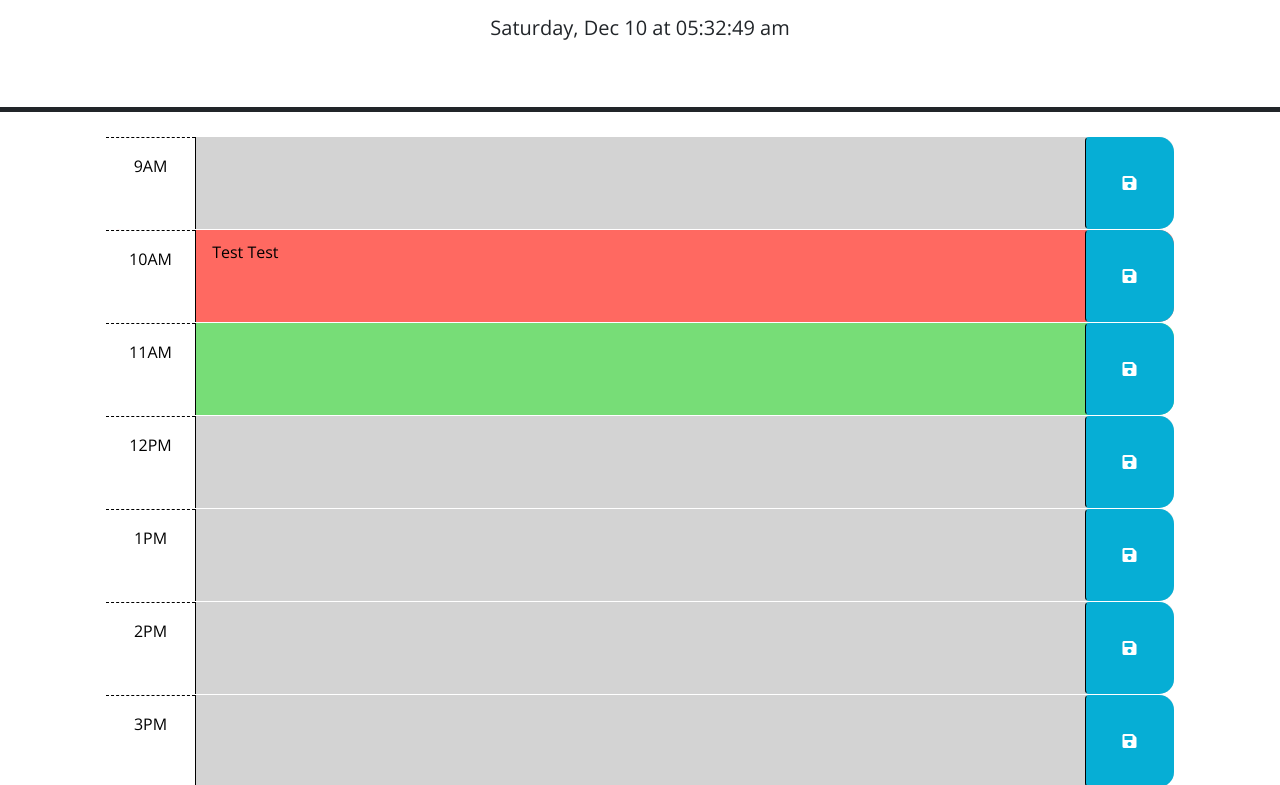
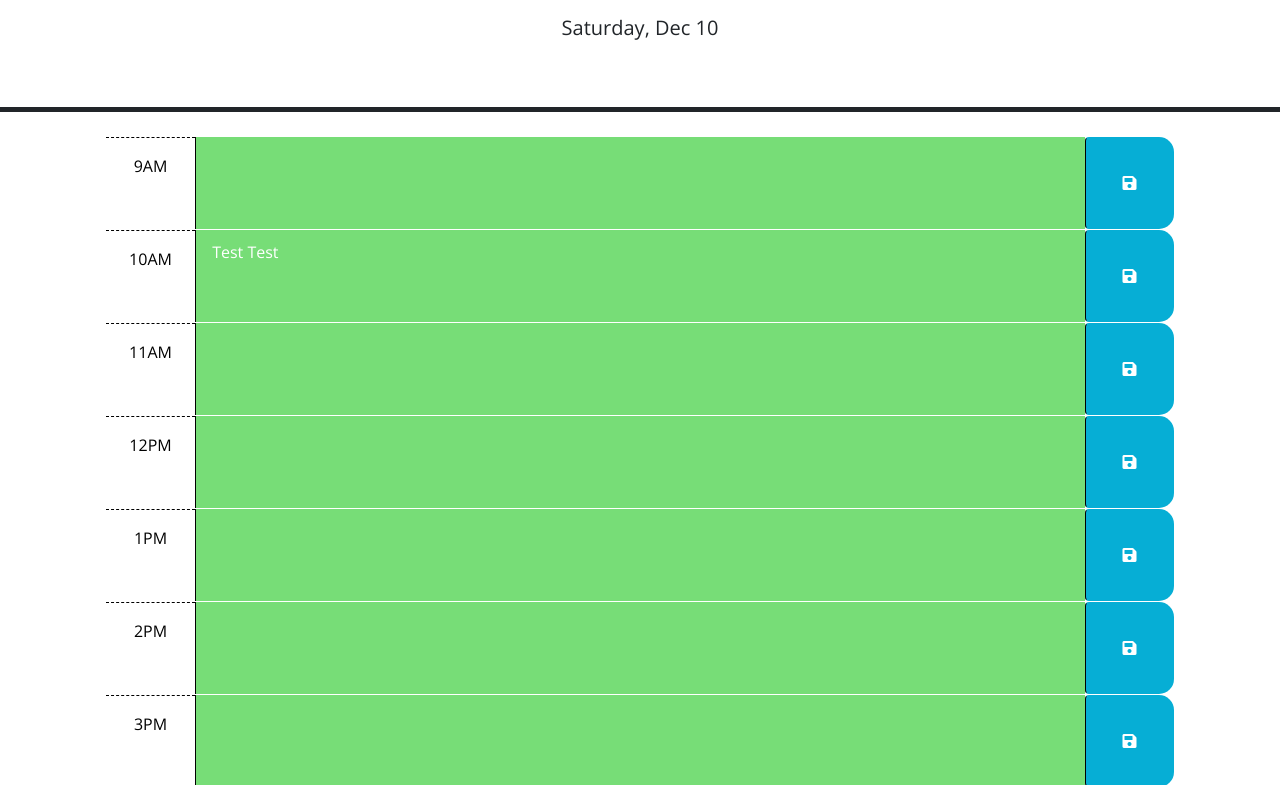
Before and after one commit to stevendepauw/Work-Project-Planner, a plain HTML site: page index.html in a window 1280 px wide. Shown: the part 166-951 px from the top of the page. Drawn offline with nearby package versions, Linux system fonts and the light colour scheme.

Commit message:
added more jscript

```diff
--- a/Assets/js/script.js
+++ b/Assets/js/script.js
@@ -22,37 +22,53 @@ $(function () {
     // TODO: Add code to display the current date in the header of the page.
   });
 
-let today = dayjs().format('dddd, MMM DD [at] hh:mm:ss a');
+let today = dayjs().format("dddd, MMM DD");
 let theHour = dayjs().hour();
-// console.log(today);
-// console.log(theHour);
 let timeDisplay = $("#currentDay");
 let taskToSave = $(".saveBtn");
-let timeBlock = $(".time-block");
-let ppf = timeBlock;
-
-
+let ppf = $(".description");
 
 // $(".target:nth-child(2)").addClass(“animated bounce”);
-
-// console.log(ppf.nth)
 
 function displayTime() {
   timeDisplay.text(today);
 }
 
-// function setColor() {
-//   ppf.each(function() {
-//     let hour = $(this.attr("id"));
+function setColor() {
+  ppf.each(function() {
+    let hour = $(this).attr("id")
 
-//     if(theHour > hour) {
+    if(theHour > hour) {
+      $(this).addClass("past");
+      $(this).removeClass("present");
+    }
+    else if(theHour == hour) {
+      $(this).addClass("present");
+      $(this).removeClass("future");
+    }
+    else {
+      $(this).addClass("future");
+      $(this).removeClass("past");
+    }
+  })
+}
 
-//     }
-//   })
-// }
+// let test = $("#10").val();
+// console.log(test);
 
+$(".saveBtn").on("click", function () {
+  // Get nearby values of the description in JQuery
+  var text = $(this).siblings(".description").val();
+  var time = $(this).siblings(".description").attr("id");
+  console.log(text);
+  console.log(time);
 
+  // Save text in local storage
+  localStorage.setItem(time, text);
+})
 // taskToSave.on("click", saveTask);
 
 displayTime();
 setInterval(displayTime, 1000);
+setColor();
+setInterval(setColor, 60000);
--- a/index.html
+++ b/index.html
@@ -40,7 +40,7 @@
         -->
 
       <!-- Example of a past time block. The "past" class adds a gray background color. -->
-      <div  class="row time-block past">
+      <div  class="row time-block">
         <div class="col-2 col-md-1 hour text-center py-3">9AM</div>
         <textarea id="9" class="col-8 col-md-10 description" rows="3"> </textarea>
         <button class="btn saveBtn col-2 col-md-1" aria-label="save">
@@ -49,7 +49,7 @@
       </div>
 
       <!-- Example of a a present time block. The "present" class adds a red background color. -->
-      <div class="row time-block present">
+      <div class="row time-block">
         <div class="col-2 col-md-1 hour text-center py-3">10AM</div>
         <textarea id="10" class="col-8 col-md-10 description" rows="3"> Test Test</textarea>
         <button class="btn saveBtn col-2 col-md-1" aria-label="save">
@@ -58,7 +58,7 @@
       </div>
 
       <!-- Example of a future time block. The "future" class adds a green background color. -->
-      <div class="row time-block future">
+      <div class="row time-block">
         <div class="col-2 col-md-1 hour text-center py-3">11AM</div>
         <textarea id="11" class="col-8 col-md-10 description" rows="3"> </textarea>
         <button class="btn saveBtn col-2 col-md-1" aria-label="save">
@@ -66,7 +66,7 @@
         </button>
       </div>
 
-      <div class="row time-block past">
+      <div class="row time-block">
         <div class="col-2 col-md-1 hour text-center py-3">12PM</div>
         <textarea id="12" class="col-8 col-md-10 description" rows="3"> </textarea>
         <button class="btn saveBtn col-2 col-md-1" aria-label="save">
@@ -74,7 +74,7 @@
         </button>
       </div>
 
-      <div class="row time-block past">
+      <div class="row time-block">
         <div class="col-2 col-md-1 hour text-center py-3">1PM</div>
         <textarea id="13" class="col-8 col-md-10 description" rows="3"> </textarea>
         <button class="btn saveBtn col-2 col-md-1" aria-label="save">
@@ -82,7 +82,7 @@
         </button>
       </div>
 
-      <div class="row time-block past">
+      <div class="row time-block">
         <div class="col-2 col-md-1 hour text-center py-3">2PM</div>
         <textarea id="14" class="col-8 col-md-10 description" rows="3"> </textarea>
         <button class="btn saveBtn col-2 col-md-1" aria-label="save">
@@ -90,7 +90,7 @@
         </button>
       </div>
 
-      <div class="row time-block past">
+      <div class="row time-block">
         <div class="col-2 col-md-1 hour text-center py-3">3PM</div>
         <textarea id="15" class="col-8 col-md-10 description" rows="3"> </textarea>
         <button class="btn saveBtn col-2 col-md-1" aria-label="save">
@@ -98,7 +98,7 @@
         </button>
       </div>
 
-      <div class="row time-block past">
+      <div class="row time-block">
         <div class="col-2 col-md-1 hour text-center py-3">4PM</div>
         <textarea id="16" class="col-8 col-md-10 description" rows="3"> </textarea>
         <button class="btn saveBtn col-2 col-md-1" aria-label="save">
@@ -106,7 +106,7 @@
         </button>
       </div>
 
-      <div class="row time-block past">
+      <div class="row time-block">
         <div class="col-2 col-md-1 hour text-center py-3">5PM</div>
         <textarea id="17" class="col-8 col-md-10 description" rows="3"> </textarea>
         <button class="btn saveBtn col-2 col-md-1" aria-label="save">
```
